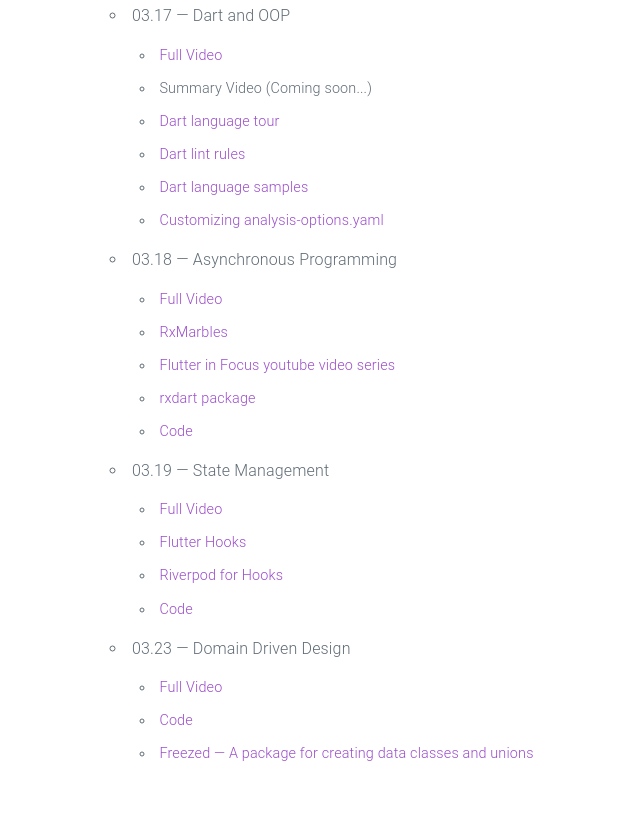
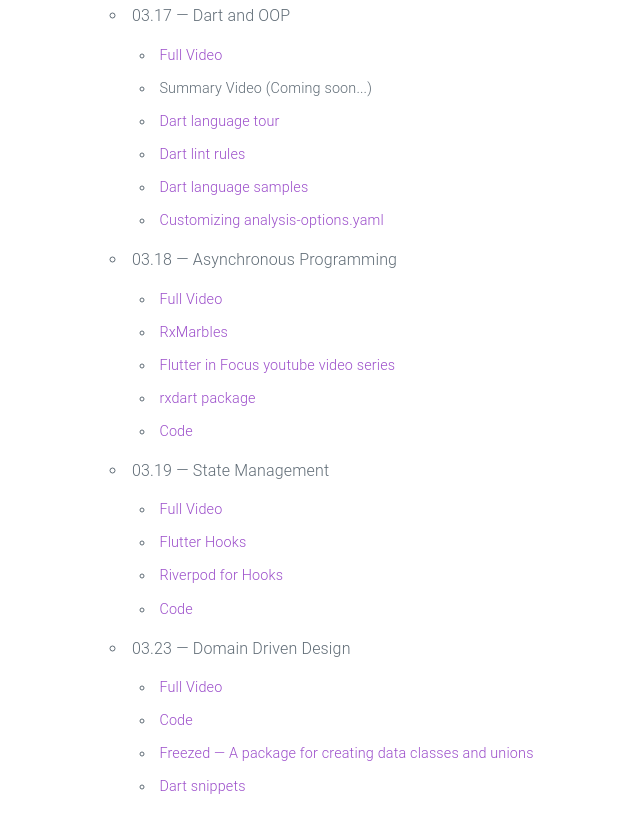
Before and after one commit to HosseinYousefi/2021-CS208, a plain HTML site: page index.html in a window 1280 px wide. Shown: the part 814-1637 px from the top of the page, without its empty margins (10-650 px from the left). Before the commit the page ends 1604 px from the top, so only its background shows below. Drawn offline with nearby package versions, Linux system fonts and the light colour scheme.

Commit message:
added user snippets for dart

```diff
--- a/index.html
+++ b/index.html
@@ -206,6 +206,11 @@
                   Freezed &mdash; A package for creating data classes and unions
                 </a>
               </li>
+              <li>
+                <a href="https://gist.github.com/HosseinYousefi/ab7ed90d6d2261dcd7e101f4dc1a49ac">
+                  Dart snippets
+                </a>
+              </li>
             </ul>
           </li>
         </ul>
```
